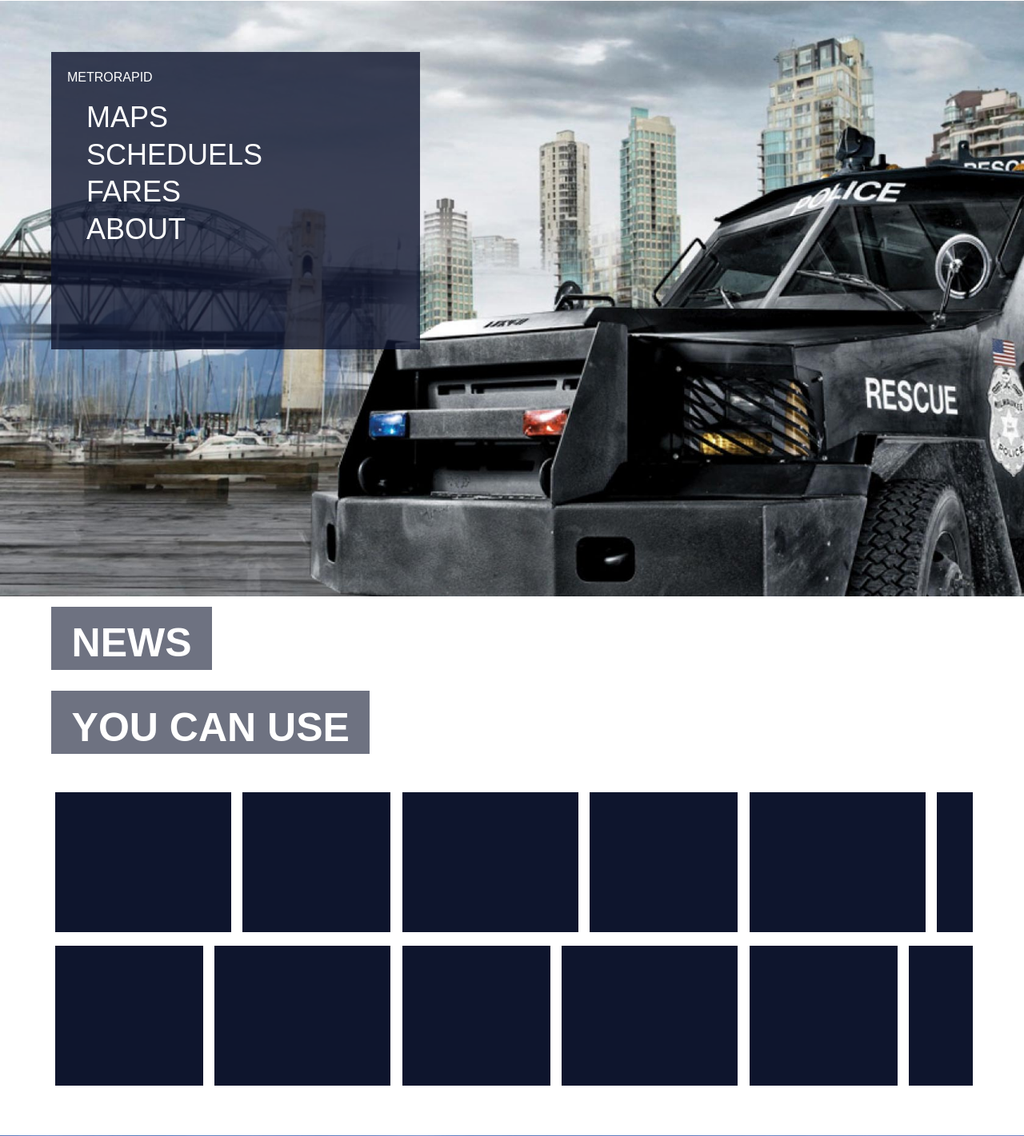
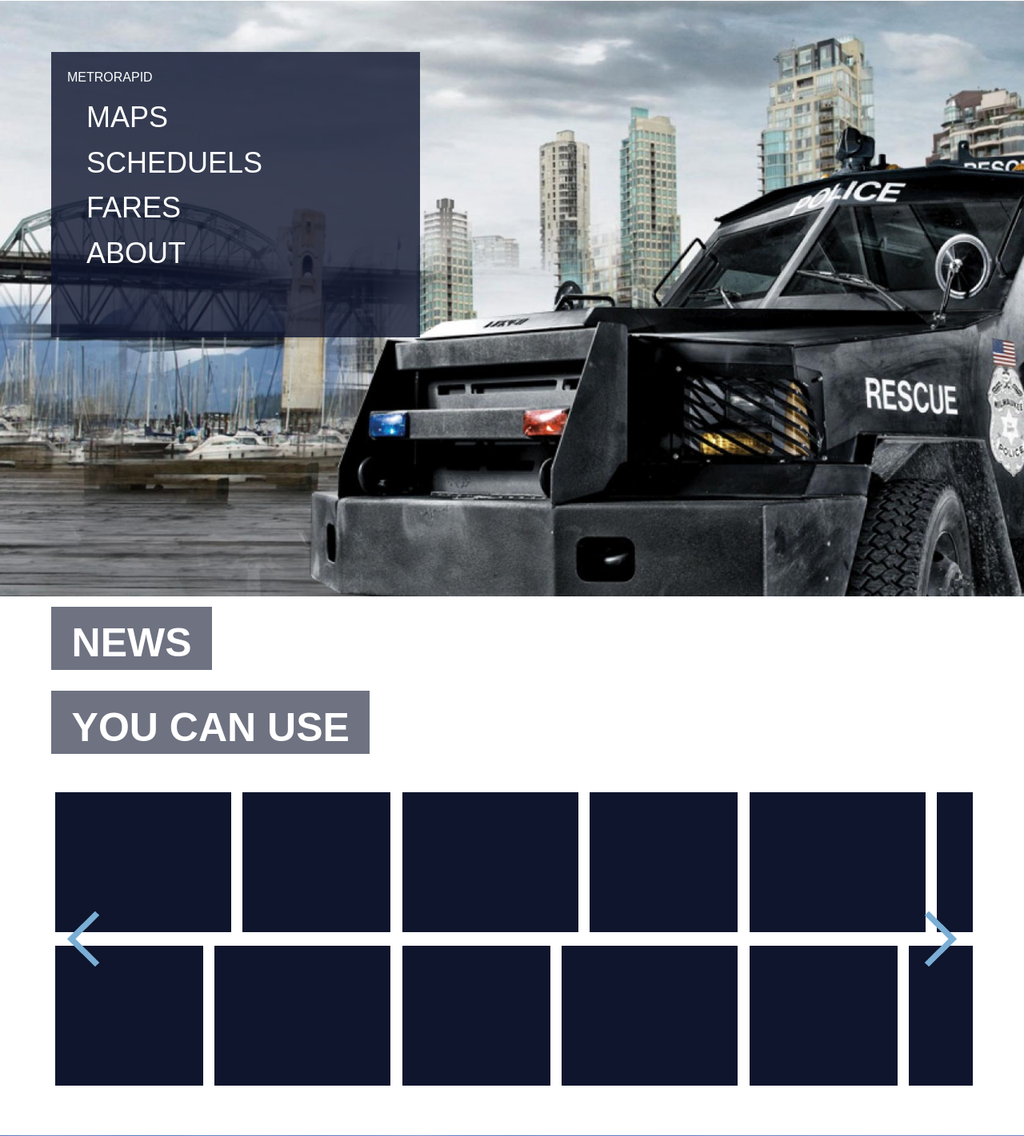
Before and after one commit to Inkriti-Digital/GoHart, a PHP site: page / in a window 1280 px wide. Shown: the part 969-2390 px from the top of the page at 80% size. Run offline with PHP 8.4, Linux system fonts and the light colour scheme; some libraries are stand-ins or nearby versions.

Commit message:
scroll news details added

```diff
--- a/css/styles.css
+++ b/css/styles.css
@@ -1829,7 +1829,7 @@ section h1 {
 }
 .metro .metro-box {
   background-color: rgba(14, 21, 45, 0.8);
-  height: 50%;
+  height: 48%;
   width: 36%;
   margin-left: 5%;
   margin-top: 5%;
@@ -1846,6 +1846,7 @@ section h1 {
   color: white;
   font-size: 1.5em;
   line-height: 1.3em;
+  margin-bottom: 10px;
 }
 
 .news h1 {
@@ -1874,6 +1875,20 @@ section h1 {
 }
 .news .news-blocks .square {
   width: 185px;
+}
+.news .news-blocks .prev-arrow {
+  float: left;
+  position: absolute;
+  z-index: 5;
+  left: 20px;
+  top: 153px;
+}
+.news .news-blocks .next-arrow {
+  float: right;
+  position: absolute;
+  z-index: 5;
+  right: 20px;
+  top: 153px;
 }
 
 .gohart {
--- a/index.html
+++ b/index.html
@@ -58,6 +58,8 @@
 				</div>
 
 				<div class="news-blocks">
+					<div class="prev-arrow"><img src="img/news-arrow-left.png"/></div>
+					<div class="next-arrow"><img src="img/news-arrow-right.png"/></div>
 					<div class="block-row">
 						<div class="block"></div>
 						<div class="block square"></div>
```
Also changed, not shown: css/src/layouts/landing.scss (+17 -1 lines), css/styles.min.css, img/news-arrow-left.png (added), img/news-arrow-right.png (added), 1 other file.
